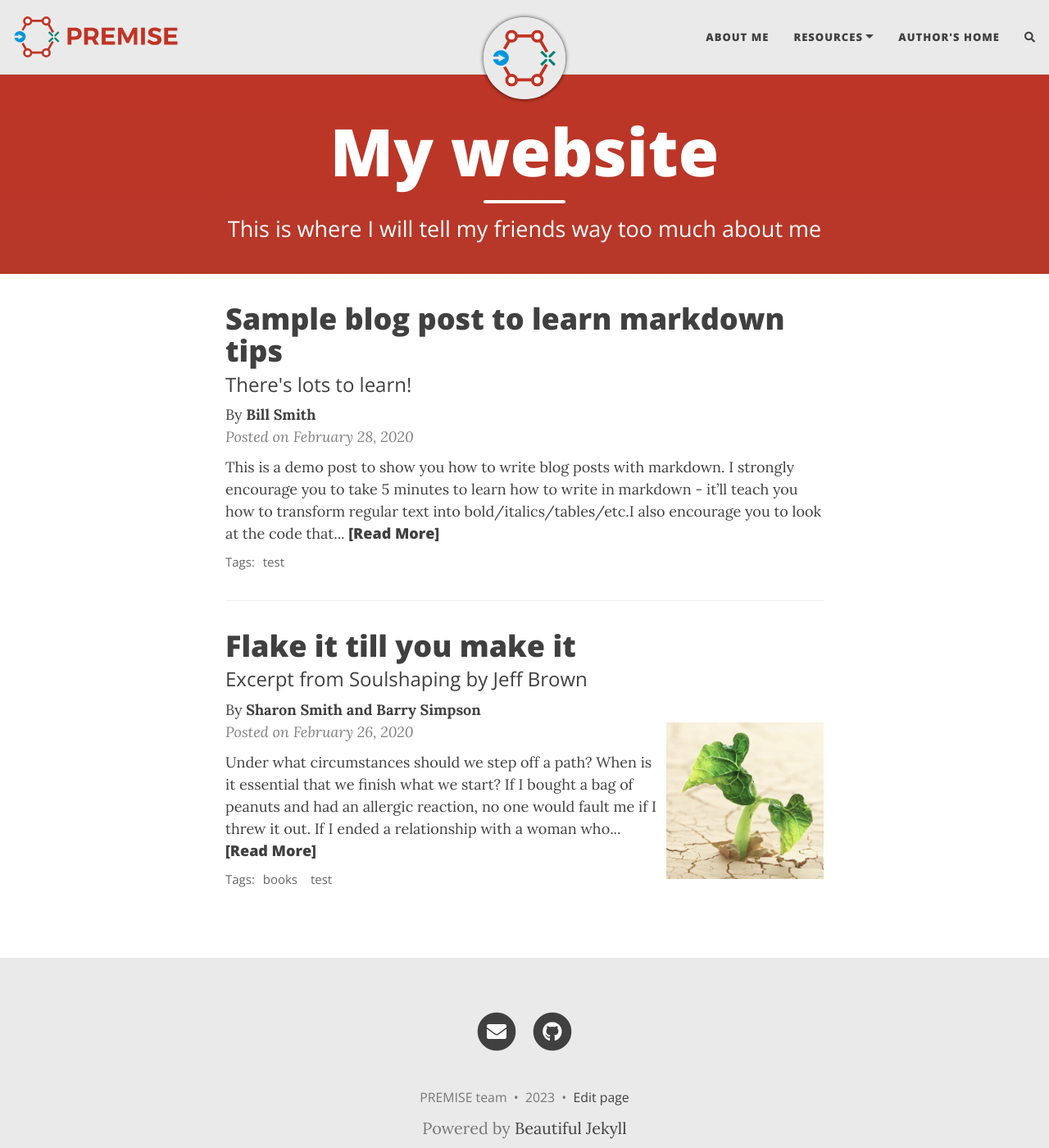
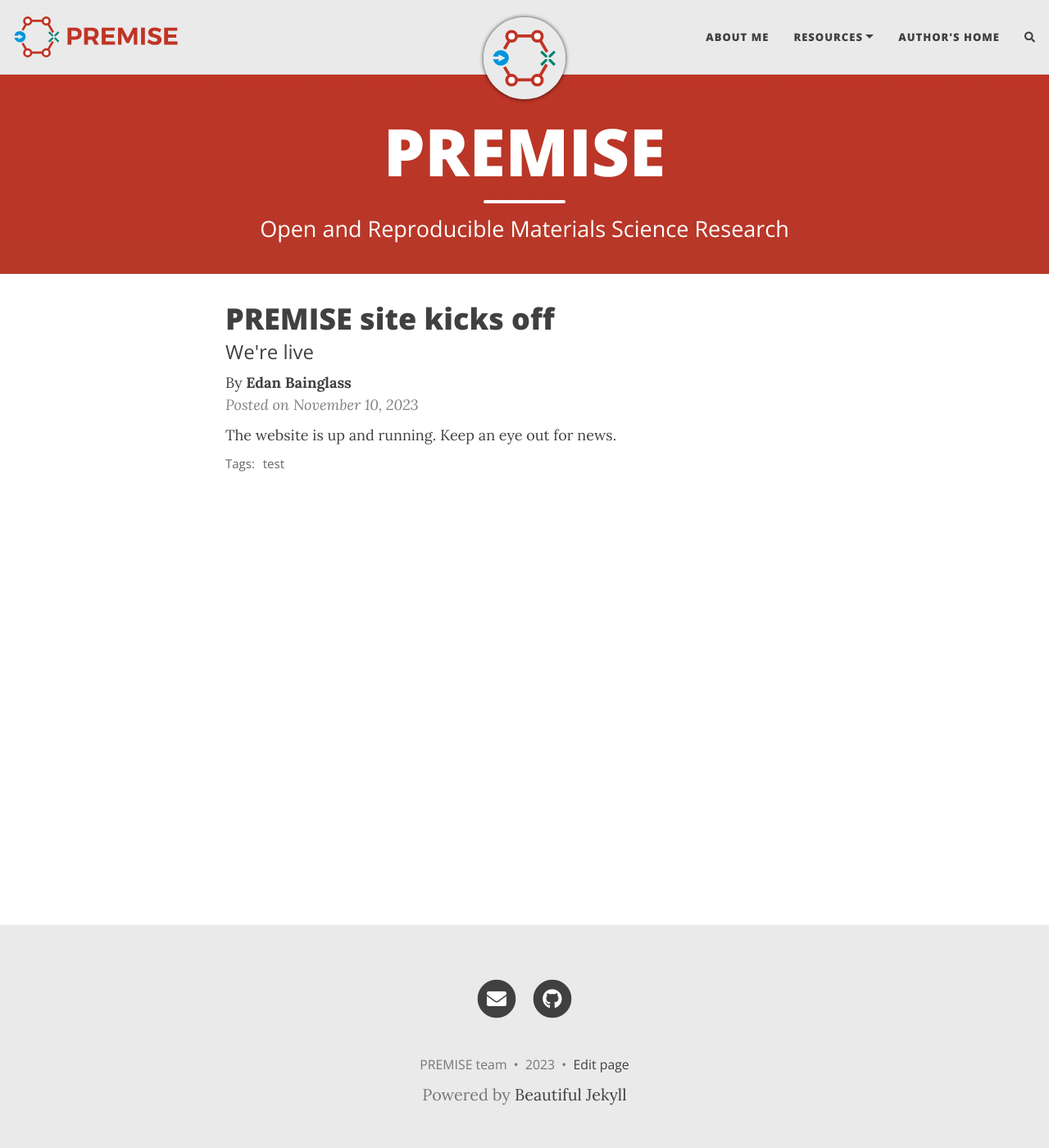
Before and after one commit to ord-premise/ord-premise.github.io, a Jekyll site: the page built from index.html, in a window 1280 px wide and 1400 px high. Shown: the whole window at 82% size. Built offline with Jekyll 4.4.1, drawn with Linux system fonts in a browser that asks for light colours; nearby versions of some CDN libraries; the list of posts is cut into pages by our own code; comment, search, counter and statistics services are not loaded.

Commit message:
Update home page

```diff
--- a/_includes/header.html
+++ b/_includes/header.html
@@ -1,5 +1,3 @@
-{% assign date_format = site.date_format | default: "%B %-d, %Y" %}
-
 {% if page.cover-img %}
   <div id="header-big-imgs" data-num-img={% if page.cover-img.first %}{{ page.cover-img.size }}{% else %}1{% endif %}
     {% for bigimg in page.cover-img %}
@@ -21,7 +19,7 @@
   {% if page.cover-img or page.title %}
   <div class="container-md">
     <div class="row">
-      <div class="col-xl-8 offset-xl-2 col-lg-10 offset-lg-1">
+      <div class="col-xl-10 offset-xl-1 col-lg-10 offset-lg-1">
         <div class="{{ include.type }}-heading">
           <h1>{% if page.title %}{{ page.title | strip_html }}{% else %}<br/>{% endif %}</h1>
           {% if page.subtitle %}
@@ -30,22 +28,6 @@
               <span class="{{ include.type }}-subheading">{{ page.subtitle | strip_html }}</span>
             {% else %}
               <h2 class="{{ include.type }}-subheading">{{ page.subtitle | strip_html }}</h2>
-            {% endif %}
-          {% endif %}
-
-          {% if include.type == "post" %}
-            {% if page.author %}
-              By <strong>{{ page.author | strip_html }}</strong><br>
-            {% endif%}
-            <span class="post-meta">Posted on {{ page.date | date: date_format }}</span>
-            {% if page.last-updated %}
-              <span class="post-meta">
-                <span class="d-none d-md-inline middot">&middot;</span>
-                Last updated {{ page.last-updated | date: date_format }}
-              </span>
-            {% endif %}
-            {% if page.readtime %}
-              {% include readtime.html %}
             {% endif %}
           {% endif %}
         </div>
--- a/_posts/2020-02-26-flake-it-till-you-make-it.md
+++ /dev/null
@@ -1,18 +0,0 @@
----
-layout: post
-title: Flake it till you make it
-subtitle: Excerpt from Soulshaping by Jeff Brown
-cover-img: /assets/img/path.jpg
-thumbnail-img: /assets/img/thumb.png
-share-img: /assets/img/path.jpg
-tags: [books, test]
-author: Sharon Smith and Barry Simpson
----
-
-Under what circumstances should we step off a path? When is it essential that we finish what we start? If I bought a bag of peanuts and had an allergic reaction, no one would fault me if I threw it out. If I ended a relationship with a woman who hit me, no one would say that I had a commitment problem. But if I walk away from a seemingly secure route because my soul has other ideas, I am a flake?
-
-The truth is that no one else can definitively know the path we are here to walk. It’s tempting to listen—many of us long for the omnipotent other—but unless they are genuine psychic intuitives, they can’t know. All others can know is their own truth, and if they’ve actually done the work to excavate it, they will have the good sense to know that they cannot genuinely know anyone else’s. Only soul knows the path it is here to walk. Since you are the only one living in your temple, only you can know its scriptures and interpretive structure.
-
-At the heart of the struggle are two very different ideas of success—survival-driven and soul-driven. For survivalists, success is security, pragmatism, power over others. Success is the absence of material suffering, the nourishing of the soul be damned. It is an odd and ironic thing that most of the material power in our world often resides in the hands of younger souls. Still working in the egoic and material realms, they love the sensations of power and focus most of their energy on accumulation. Older souls tend not to be as materially driven. They have already played the worldly game in previous lives and they search for more subtle shades of meaning in this one—authentication rather than accumulation. They are often ignored by the culture at large, although they really are the truest warriors.
-
-A soulful notion of success rests on the actualization of our innate image. Success is simply the completion of a soul step, however unsightly it may be. We have finished what we started when the lesson is learned. What a fear-based culture calls a wonderful opportunity may be fruitless and misguided for the soul. Staying in a passionless relationship may satisfy our need for comfort, but it may stifle the soul. Becoming a famous lawyer is only worthwhile if the soul demands it. It is an essential failure if you are called to be a monastic this time around. If you need to explore and abandon ten careers in order to stretch your soul toward its innate image, then so be it. Flake it till you make it.
--- /dev/null
+++ b/_posts/2023-11-10-premise-site-kickoff.md
@@ -0,0 +1,10 @@
+---
+layout: post
+title: PREMISE site kicks off
+subtitle: We're live
+tags: [test]
+comments: true
+author: Edan Bainglass
+---
+
+The website is up and running. Keep an eye out for news.
--- a/index.html
+++ b/index.html
@@ -1,5 +1,5 @@
 ---
 layout: home
-title: My website
-subtitle: This is where I will tell my friends way too much about me
+title: PREMISE
+subtitle: Open and Reproducible Materials Science Research
 ---
```
Also changed, not shown: _layouts/post.html (+77 -46 lines), _posts/sample-markdown.md (renamed from _posts/2020-02-28-sample-markdown.md), assets/img/avatar-icon.png (deleted), assets/img/bgimage.png (deleted), assets/img/crepe.jpg (deleted), assets/img/path.jpg (deleted), assets/img/thumb.png (deleted).
